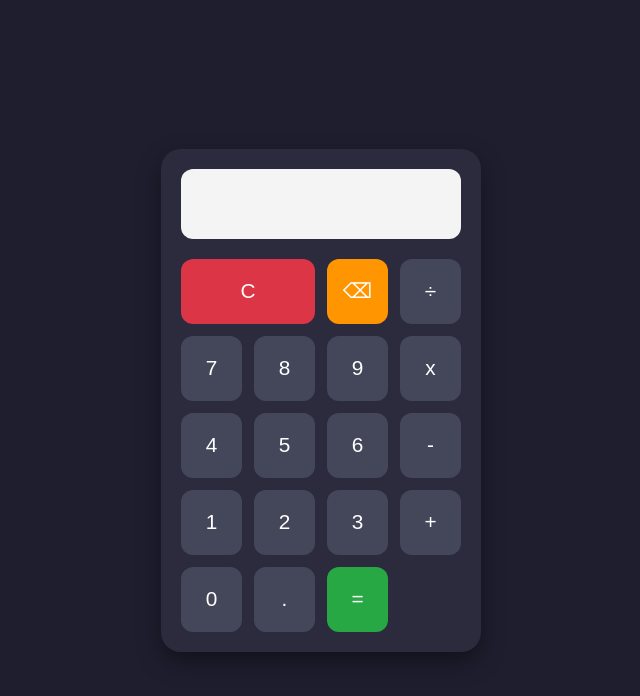
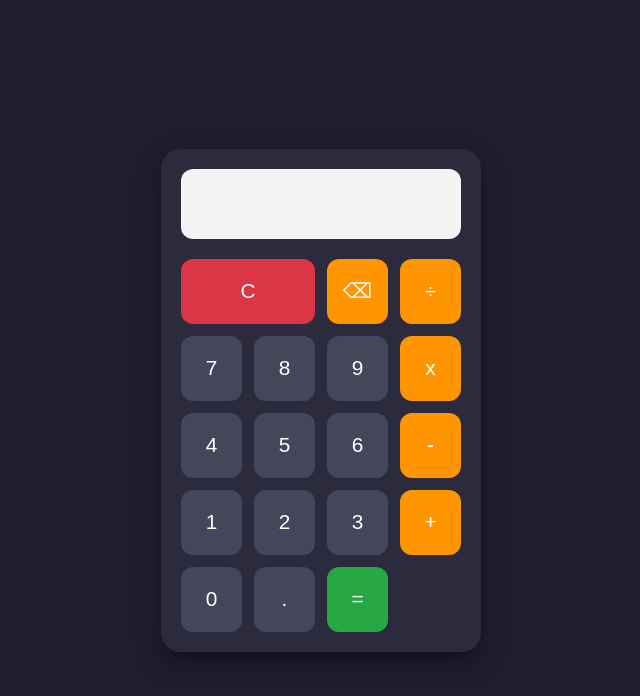
Before and after one commit to arpitripathi01-byte/Calculator, a plain HTML site: page index.html in a window 1280 px wide. Shown: the whole page, without its empty margins (319-959 px from the left). Drawn offline with Linux system fonts and the light colour scheme.

Commit message:
Add files via upload

```diff
--- a/index.html
+++ b/index.html
@@ -16,22 +16,22 @@
         <div class="buttons">
           <button class="btn clear span-2" onclick="clearDisplay()">C</button>
             <button class="btn operator" onclick="deleteLast()">⌫</button>
-           <button class="btn number" onclick="appendValue('/')">÷</button>
+           <button class="btn operator " onclick="appendValue('/')">÷</button>
 
            <button class="btn number" onclick="appendValue('7')">7</button>
            <button class="btn number" onclick="appendValue('8')">8</button>
             <button class="btn number" onclick="appendValue('9')">9</button>
-            <button class="btn number" onclick="appendValue('*')">x</button>
+            <button class="btn operator" onclick="appendValue('*')">x</button>
 
             <button class="btn number" onclick="appendValue('4')">4</button>
             <button class="btn number" onclick="appendValue('5')">5</button>
             <button class="btn number" onclick="appendValue('6')">6</button>
-            <button class="btn number" onclick="appendValue('-')">-</button>
+            <button class="btn operator" onclick="appendValue('-')">-</button>
 
             <button class="btn number" onclick="appendValue('1')">1</button>
            <button class="btn number" onclick="appendValue('2')">2</button>
            <button class="btn number" onclick="appendValue('3')">3</button>
-           <button class="btn number" onclick="appendValue('+')">+</button>
+           <button class="btn operator" onclick="appendValue('+')">+</button>
 
            <button class="btn number" onclick="appendValue('0')">0</button>
             <button class="btn number" onclick="appendValue('.')">.</button>
```
